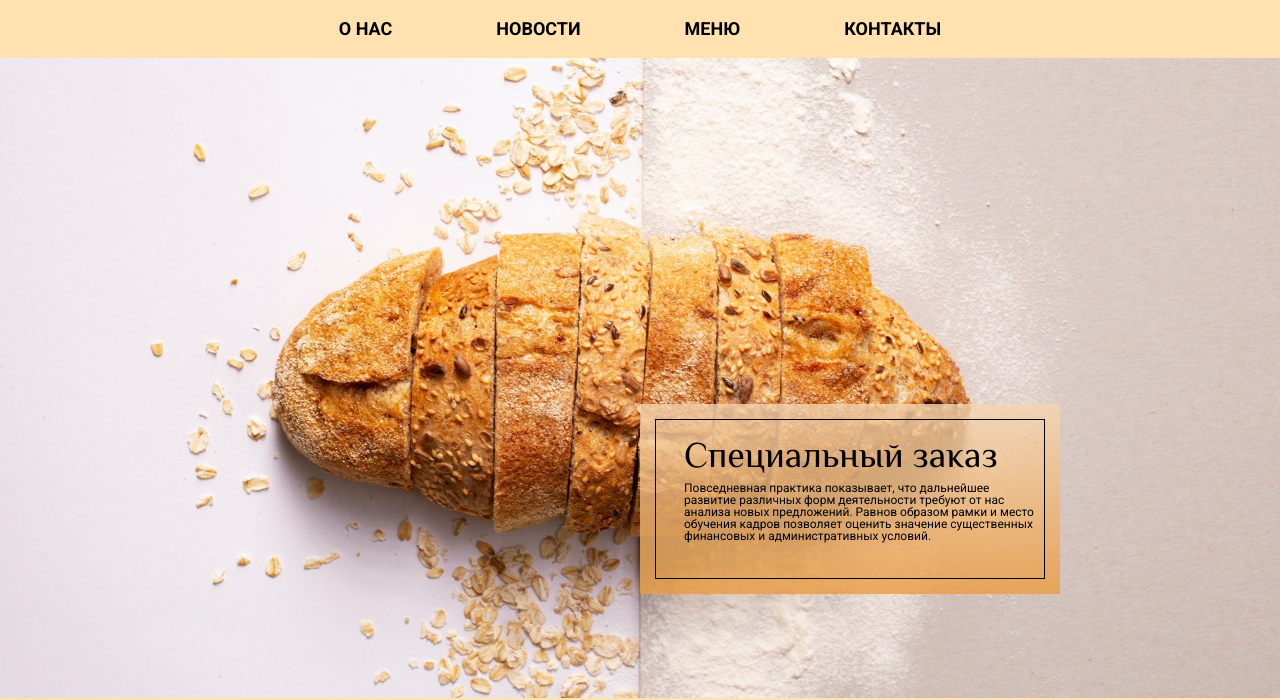
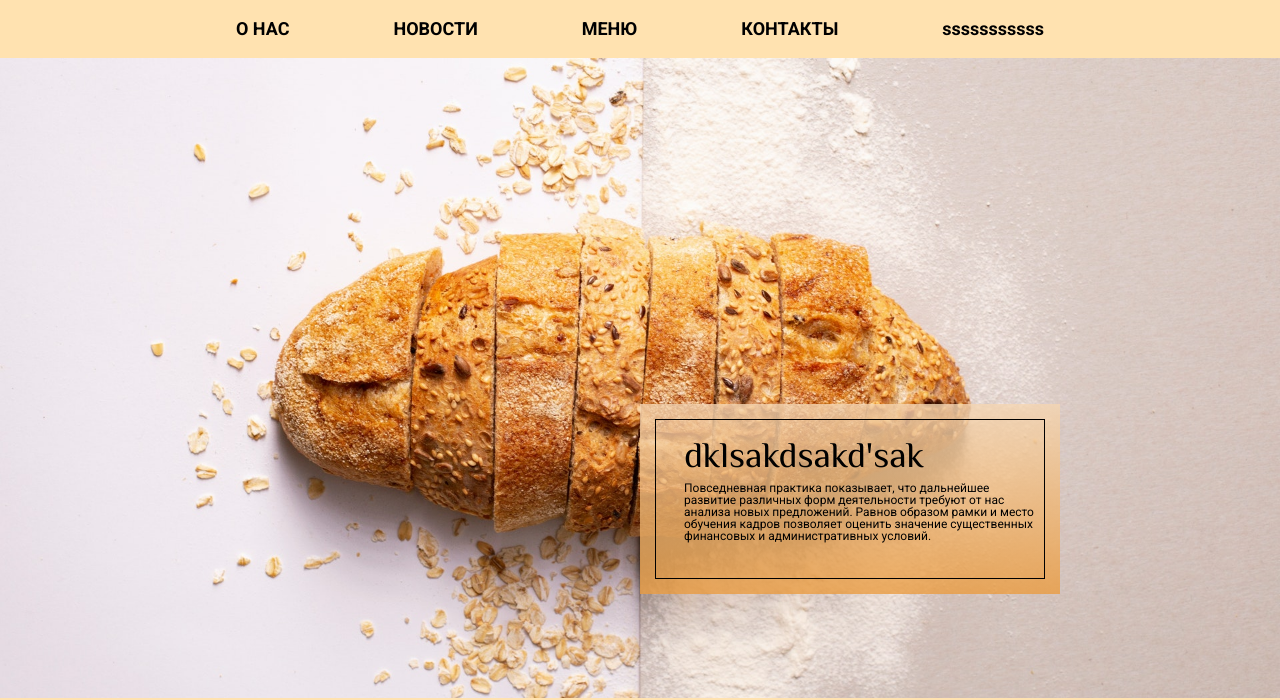
Before and after one commit to N1bler/something, a plain HTML site: page src/index.html in a window 1280 px wide. Shown: the part 103-803 px from the top of the page. Drawn offline with Linux system fonts and the light colour scheme.

Commit message:
changes menu

```diff
--- a/src/index.html
+++ b/src/index.html
@@ -24,13 +24,14 @@
         <li><a href="#">НОВОСТИ</a></li>
         <li><a href="#">МЕНЮ</a></li>
         <li><a href="#">КОНТАКТЫ</a></li>
+        <li><a href="#">sssssssssss</a></li>
       </ul>
     </nav>
     <main>
       <section class="section-about">
         <div class="section-about__block">
           <div class="section-about__border">
-            <h1 class="section-about__title">Специальный заказ</h1>
+            <h1 class="section-about__title">dklsakdsakd'sak</h1>
             <p class="section-about__text">Повседневная практика показывает, что дальнейшее развитие различных форм деятельности требуют от нас анализа новых предложений. Равнов образом рамки и место обучения кадров позволяет оценить значение существенных финансовых и административных условий.</p>
           </div>
         </div>
```
